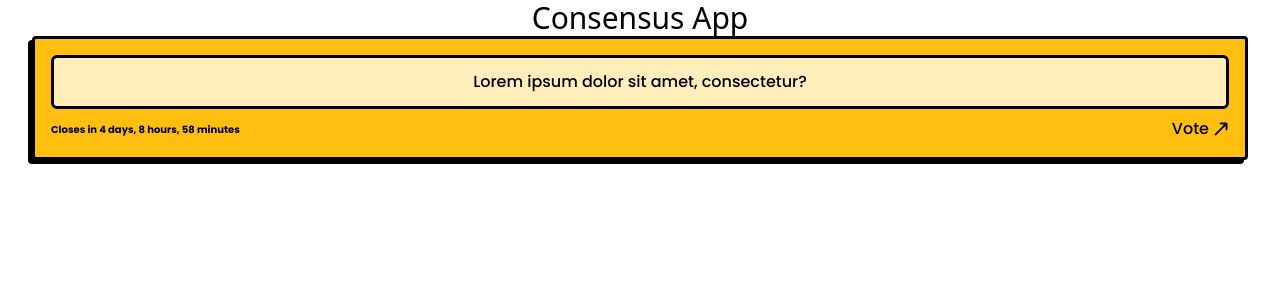
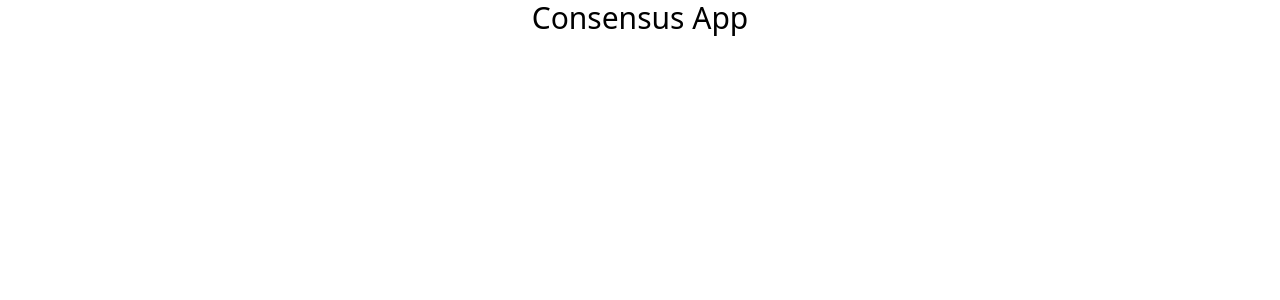
Before and after one commit to devhausleipzigacademy/camp9-final-project, a Next.js app: page / in a window 1280 px wide. Shown: the top 300 px of the page. Built offline with nearby package versions, Linux system fonts and the light colour scheme.

Commit message:
deleted components in page

```diff
--- a/app/page.tsx
+++ b/app/page.tsx
@@ -4,12 +4,6 @@ export default function Home() {
   return (
     <body className="px-8 flex items-center flex-col ">
       <h1 className="text-3xl text-center text-yellow-900">Consensus App </h1>
-      <PollCard
-        question={'Lorem ipsum dolor sit amet, consectetur?'}
-        voteButton={true}
-        voted={false}
-        dateInput={new Date('2023-06-12T00:00:00')}
-      />
     </body>
   );
 }
```
